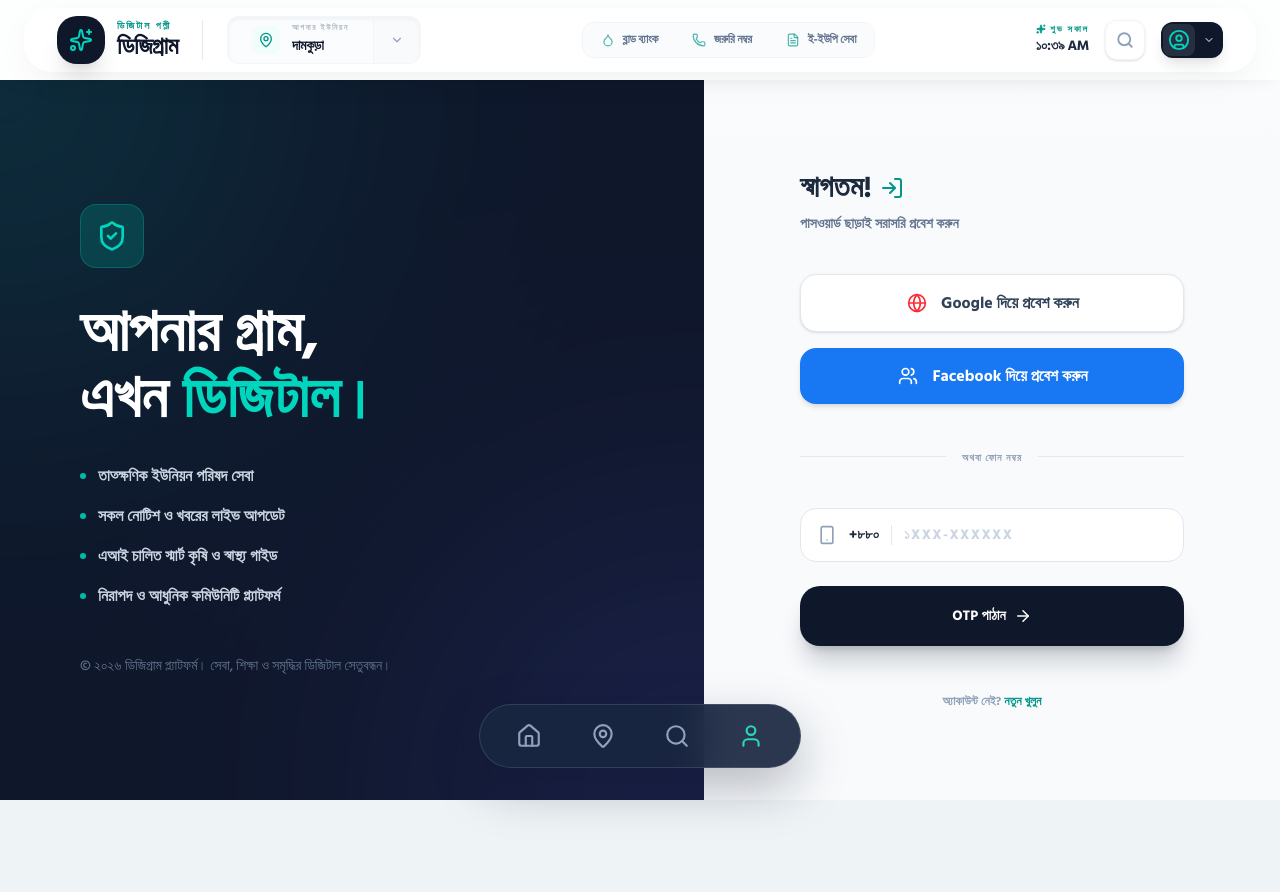
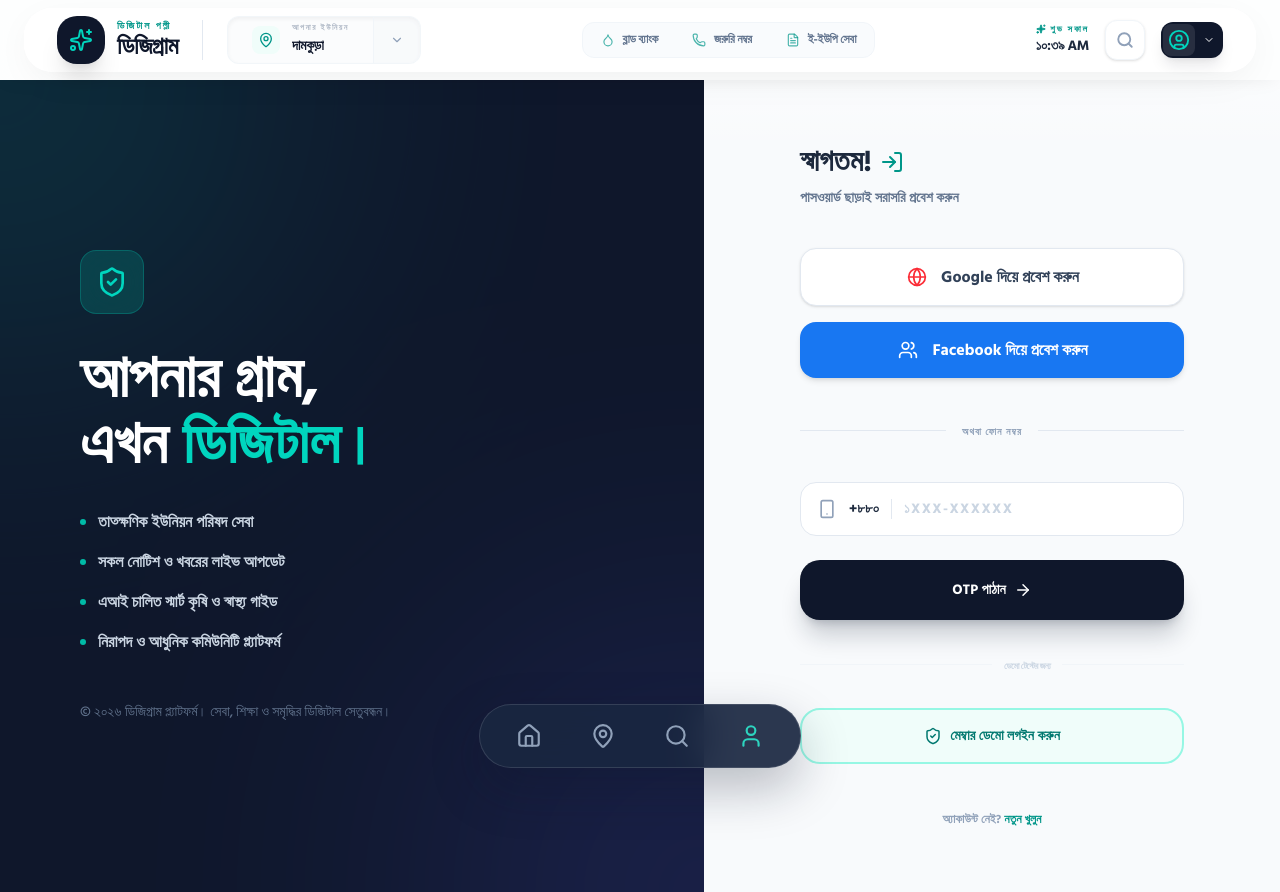
Before and after one commit to raihancsegit/DigiGram, a Next.js app: page /login in a window 1280 px wide. Before the commit the page ends 800 px from the top, so only its background shows below. Built offline with nearby package versions, Linux system fonts and the light colour scheme.

Commit message:
feat: add demo login button and state persistence

```diff
--- a/app/(site)/login/page.js
+++ b/app/(site)/login/page.js
@@ -156,6 +156,33 @@ export default function LoginPage() {
                             OTP পাঠান
                             <ArrowRight size={18} />
                         </button>
+
+                        <div className="relative py-2">
+                            <div className="absolute inset-0 flex items-center">
+                                <div className="w-full border-t border-slate-100"></div>
+                            </div>
+                            <span className="relative px-3 bg-slate-50 text-[9px] font-black uppercase text-slate-300 tracking-tighter left-1/2 -translate-x-1/2">
+                                ডেমো টেস্টের জন্য
+                            </span>
+                        </div>
+
+                        <button
+                            onClick={() => {
+                                dispatch(login({
+                                    role: 'WARD_MEMBER',
+                                    name: 'মোঃ মেম্বার আলী',
+                                    unionId: 'dumuria',
+                                    unionName: 'দামকুড়া',
+                                    wardId: 'ward-1',
+                                    wardName: 'ওয়াড নং ১'
+                                }));
+                                router.push('/ward-member/dashboard');
+                            }}
+                            className="w-full flex items-center justify-center gap-2 p-4 rounded-[20px] bg-teal-50 border-2 border-teal-200 text-teal-700 font-extrabold text-sm hover:bg-teal-100 transition-all active:scale-95"
+                        >
+                            <ShieldCheck size={18} />
+                            মেম্বার ডেমো লগইন করুন
+                        </button>
                     </div>
 
                     <div className="mt-12 text-center">
--- a/lib/store/store.js
+++ b/lib/store/store.js
@@ -3,6 +3,33 @@ import locationReducer from './features/locationSlice';
 import authReducer from './features/authSlice';
 import newsReducer from './features/newsSlice';
 import wardDataReducer from './features/wardDataSlice';
+
+// Helper to load state from localStorage
+const loadState = () => {
+  if (typeof window === 'undefined') return undefined;
+  try {
+    const serializedState = localStorage.getItem('dg_state');
+    if (serializedState === null) return undefined;
+    return JSON.parse(serializedState);
+  } catch (err) {
+    return undefined;
+  }
+};
+
+// Helper to save state to localStorage
+const saveState = (state) => {
+  try {
+    const serializedState = JSON.stringify({
+      auth: state.auth,
+      wardData: state.wardData
+    });
+    localStorage.setItem('dg_state', serializedState);
+  } catch {
+    // Ignore write errors
+  }
+};
+
+const preloadedState = loadState();
 
 export const store = configureStore({
   reducer: {
@@ -11,4 +38,9 @@ export const store = configureStore({
     news: newsReducer,
     wardData: wardDataReducer,
   },
+  preloadedState,
 });
+
+store.subscribe(() => {
+  saveState(store.getState());
+});
```
Lines whose indentation alone changed are shown as unchanged.
